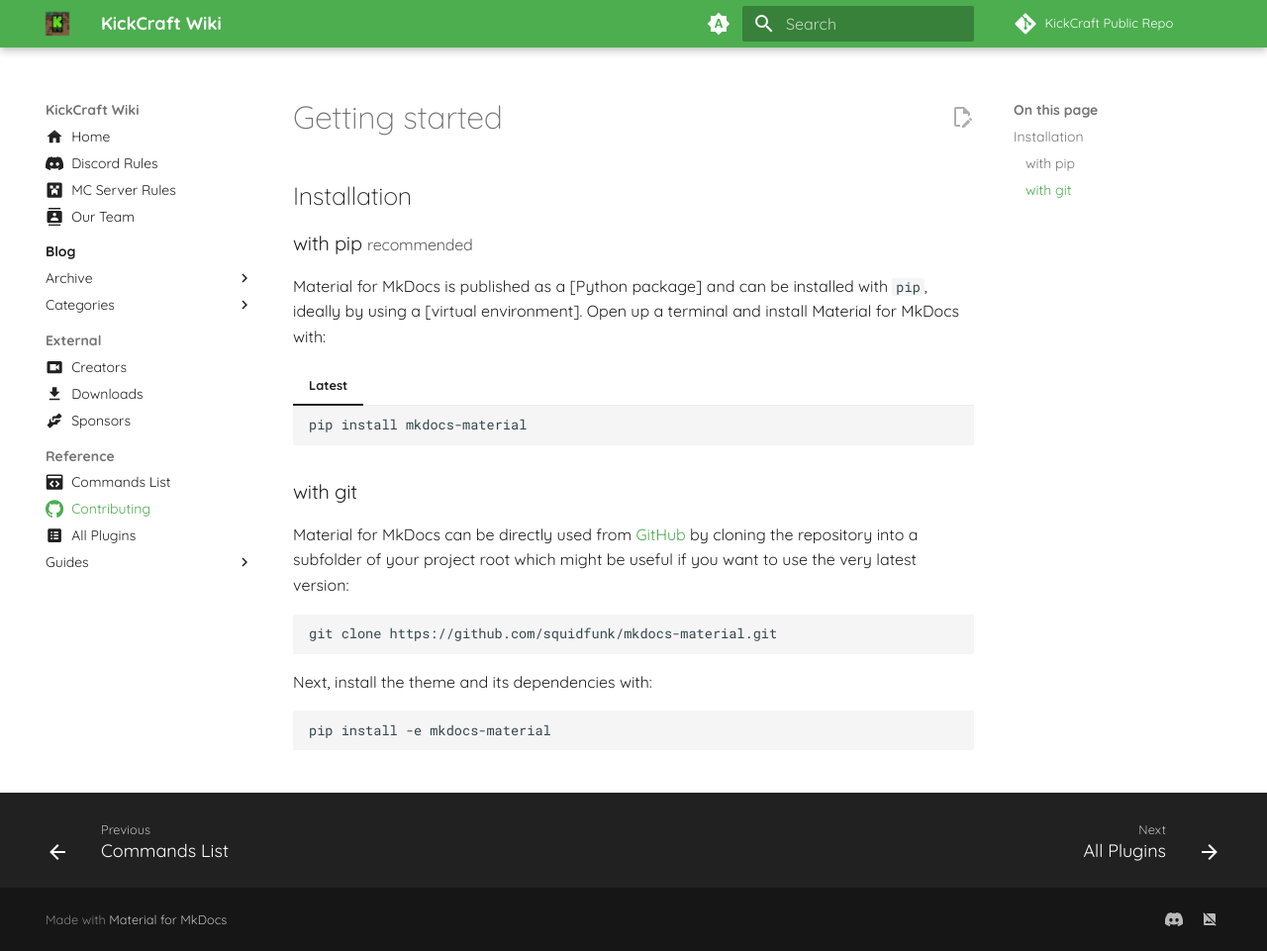
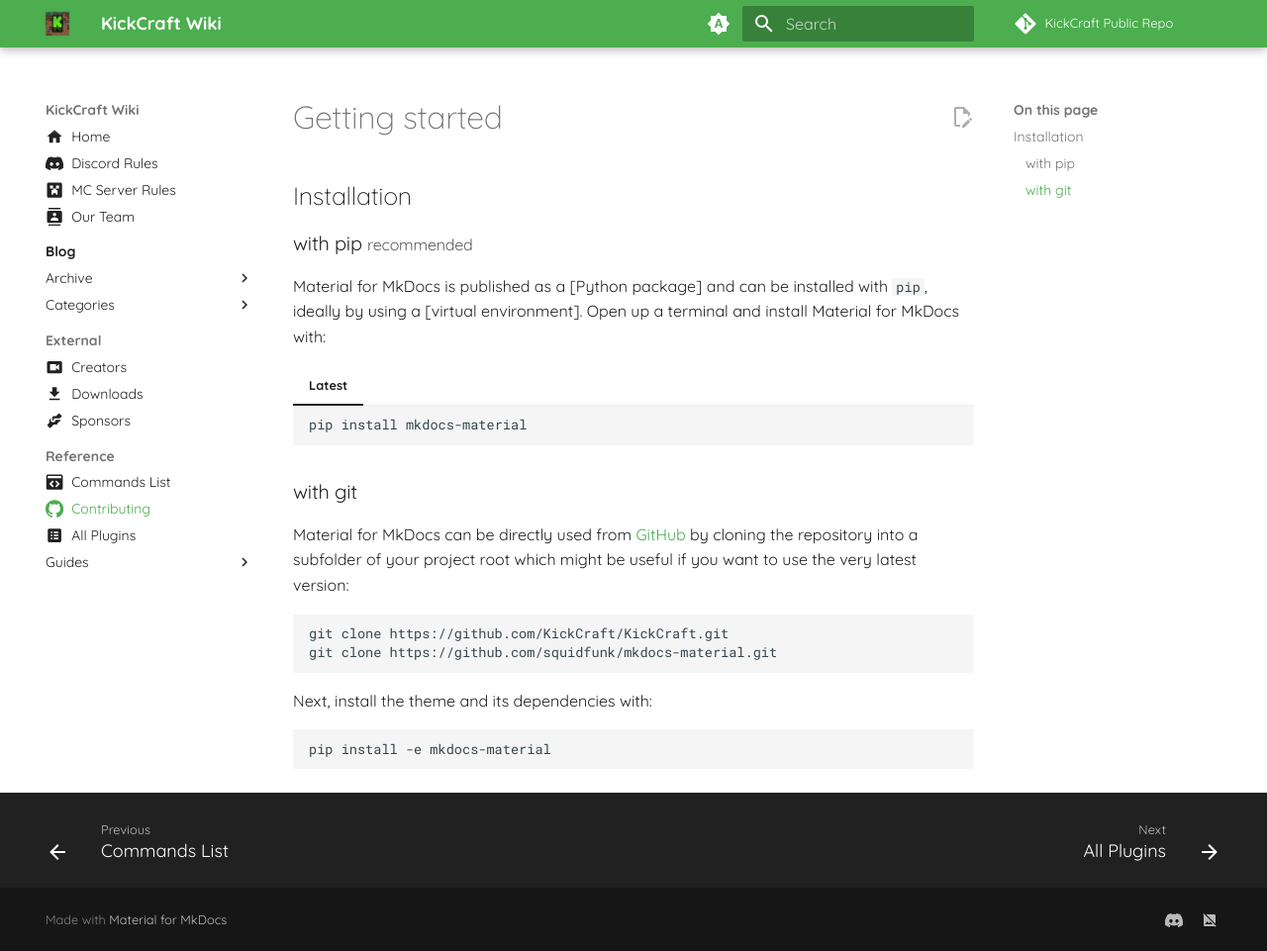
Before and after one commit to KickCraft/KickCraft, an MkDocs documentation site: the page built from docs/reference/contributing.md, in a window 1280 px wide and 961 px high. Shown: the whole window at 99% size. Built offline with MkDocs 1.6.1 and Material for MkDocs 9.7.7, drawn with Linux system fonts in a browser that asks for light colours; comment, search, counter and statistics services are not loaded.

Commit message:
Contribute

````diff
--- a/docs/reference/contributing.md
+++ b/docs/reference/contributing.md
@@ -27,6 +27,7 @@
 want to use the very latest version:
 
 ```
+git clone https://github.com/KickCraft/KickCraft.git
 git clone https://github.com/squidfunk/mkdocs-material.git
 ```
 
````
